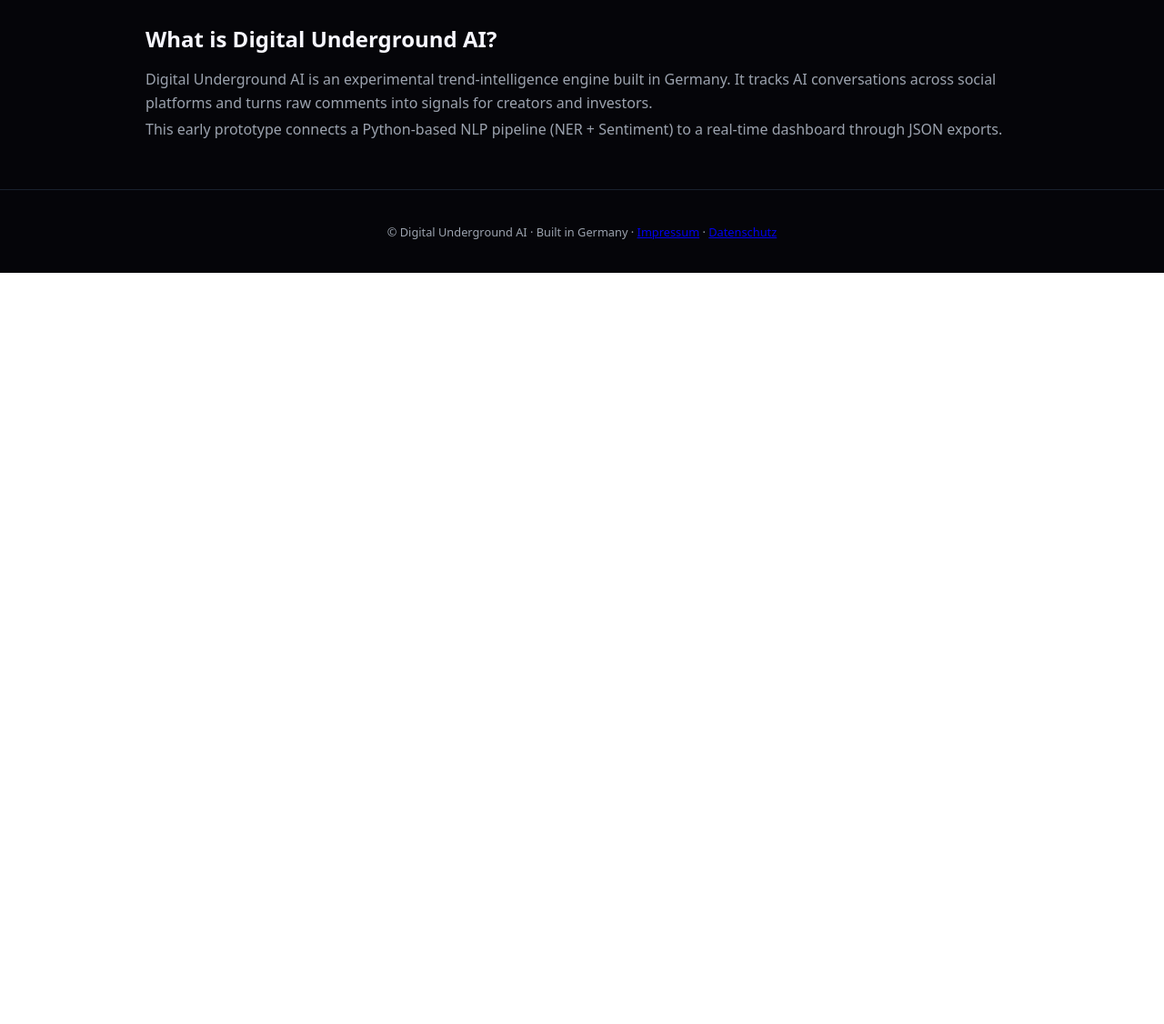
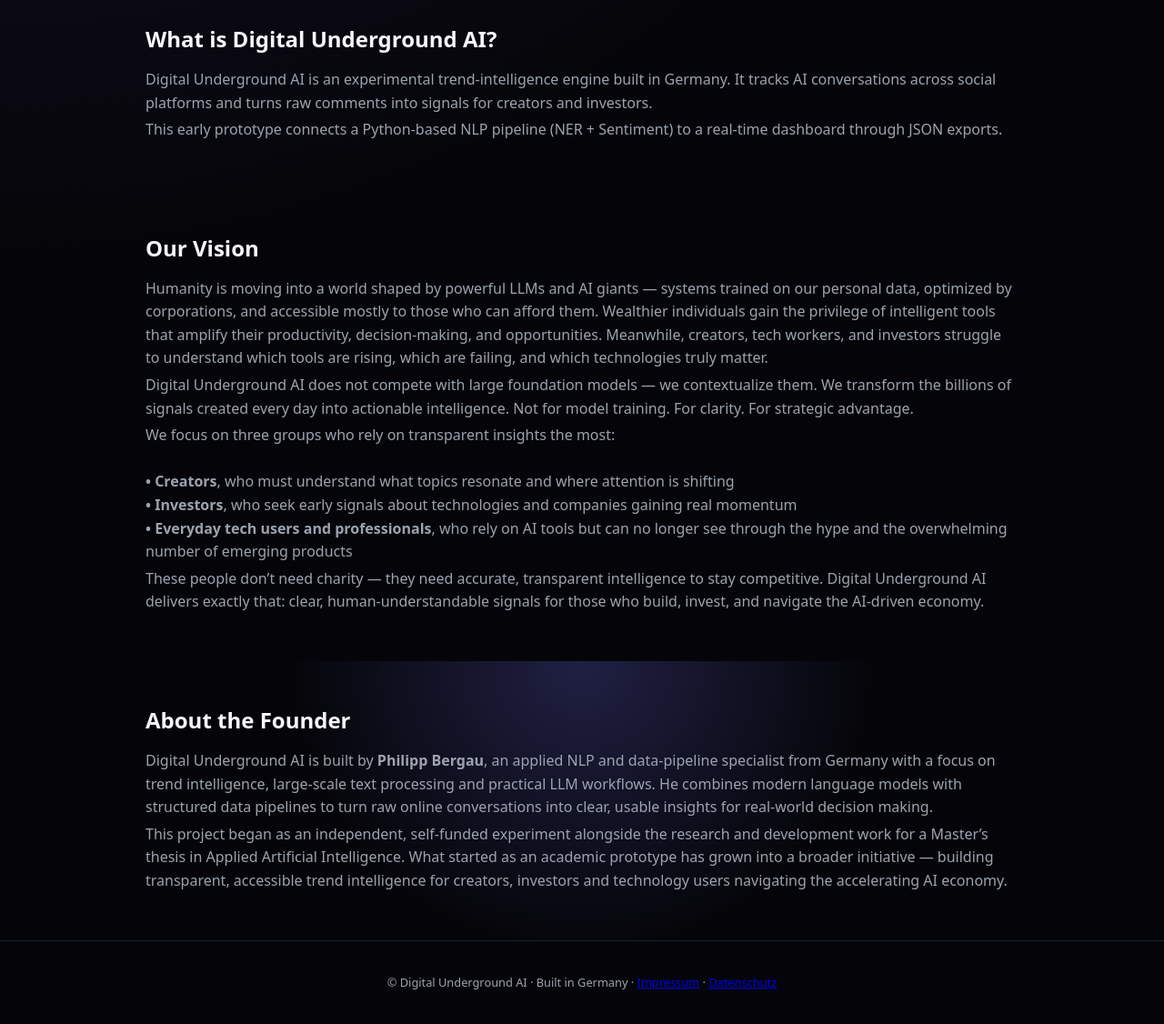
Before and after one commit to PBG-777/digitalunderground-site, a plain HTML site: page index.html in a window 1280 px wide. Shown: the part 920-2046 px from the top of the page at 91% size. Before the commit the page ends 1220 px from the top, so only its background shows below. Drawn offline with Linux system fonts and the light colour scheme.

Commit message:
Änderungen vorgenommen

```diff
--- a/index.html
+++ b/index.html
@@ -1,5 +1,6 @@
 <!doctype html>
 <html lang="en">
+
 <head>
   <meta charset="utf-8" />
   <title>Digital Underground AI – Trend Intelligence</title>
@@ -75,13 +76,72 @@
         </p>
       </section>
 
+      <!-- ⭐ NEW: VISION SECTION ⭐ -->
+      <section id="vision" class="section">
+        <h2>Our Vision</h2>
+
+        <p class="section-text">
+          Humanity is moving into a world shaped by powerful LLMs and AI giants —
+          systems trained on our personal data, optimized by corporations, and accessible mostly to those who can afford
+          them.
+          Wealthier individuals gain the privilege of intelligent tools that amplify their productivity,
+          decision-making, and opportunities.
+          Meanwhile, creators, tech workers, and investors struggle to understand which tools are rising, which are
+          failing,
+          and which technologies truly matter.
+        </p>
+
+        <p class="section-text">
+          Digital Underground AI does not compete with large foundation models — we contextualize them.
+          We transform the billions of signals created every day into actionable intelligence.
+          Not for model training. For clarity. For strategic advantage.
+        </p>
+
+        <p class="section-text">
+          We focus on three groups who rely on transparent insights the most:
+          <br><br>
+          <strong>• Creators</strong>, who must understand what topics resonate and where attention is shifting<br>
+          <strong>• Investors</strong>, who seek early signals about technologies and companies gaining real
+          momentum<br>
+          <strong>• Everyday tech users and professionals</strong>, who rely on AI tools but can no longer see through
+          the hype
+          and the overwhelming number of emerging products
+        </p>
+
+        <p class="section-text">
+          These people don’t need charity — they need accurate, transparent intelligence to stay competitive.
+          Digital Underground AI delivers exactly that: clear, human-understandable signals for those who build, invest,
+          and navigate the AI-driven economy.
+        </p>
+      </section>
+
+      <!-- ⭐ UPDATED FOUNDER SECTION ⭐ -->
+      <section id="founder" class="section section-dark">
+        <h2>About the Founder</h2>
+        <p class="section-text">
+          Digital Underground AI is built by <strong>Philipp Bergau</strong>,
+          an applied NLP and data-pipeline specialist from Germany with a focus on
+          trend intelligence, large-scale text processing and practical LLM workflows.
+          He combines modern language models with structured data pipelines to turn
+          raw online conversations into clear, usable insights for real-world decision making.
+        </p>
+
+        <p class="section-text">
+          This project began as an independent, self-funded experiment alongside
+          the research and development work for a Master’s thesis in Applied Artificial Intelligence.
+          What started as an academic prototype has grown into a broader initiative —
+          building transparent, accessible trend intelligence for creators, investors
+          and technology users navigating the accelerating AI economy.
+        </p>
+      </section>
+
     </main>
 
     <footer class="footer">
       <p>
         © <span id="year"></span> Digital Underground AI · Built in Germany ·
         <a href="impressum.html" class="footer-link">Impressum</a> ·
-          <a href="datenschutz.html">Datenschutz</a>
+        <a href="datenschutz.html" class="footer-link">Datenschutz</a>
       </p>
     </footer>
 
@@ -89,4 +149,5 @@
 
   <script src="./script.js"></script>
 </body>
+
 </html>
```
Lines whose indentation alone changed are shown as unchanged.
